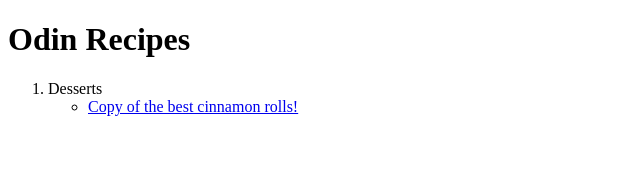
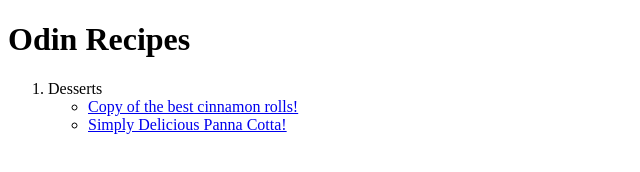
Before and after one commit to PrussiaIA/odin-recipes, a plain HTML site: page index.html in a window 1280 px wide. Shown: the whole page, without its empty margins (0-640 px from the left). Drawn offline with Linux system fonts and the light colour scheme.

Commit message:
Create new link in main index

```diff
--- a/index.html
+++ b/index.html
@@ -10,6 +10,7 @@
                 <li>Desserts</li>
                     <ul>
                         <li><a href="./recipes/cinnamon-rolls.html">Copy of the best cinnamon rolls!</a></li>
+                        <li><a href="./recipes/panna-cotta.html">Simply Delicious Panna Cotta!</a></li>
                     </ul>
             </ol>
     </body>
```
